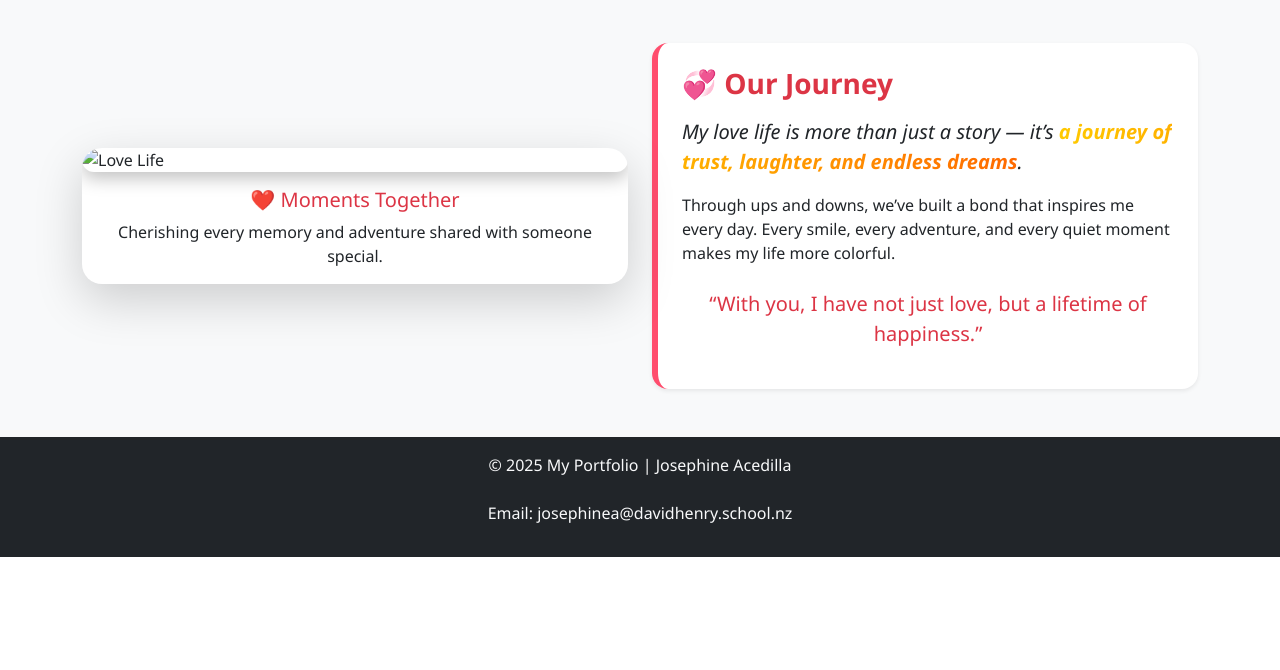
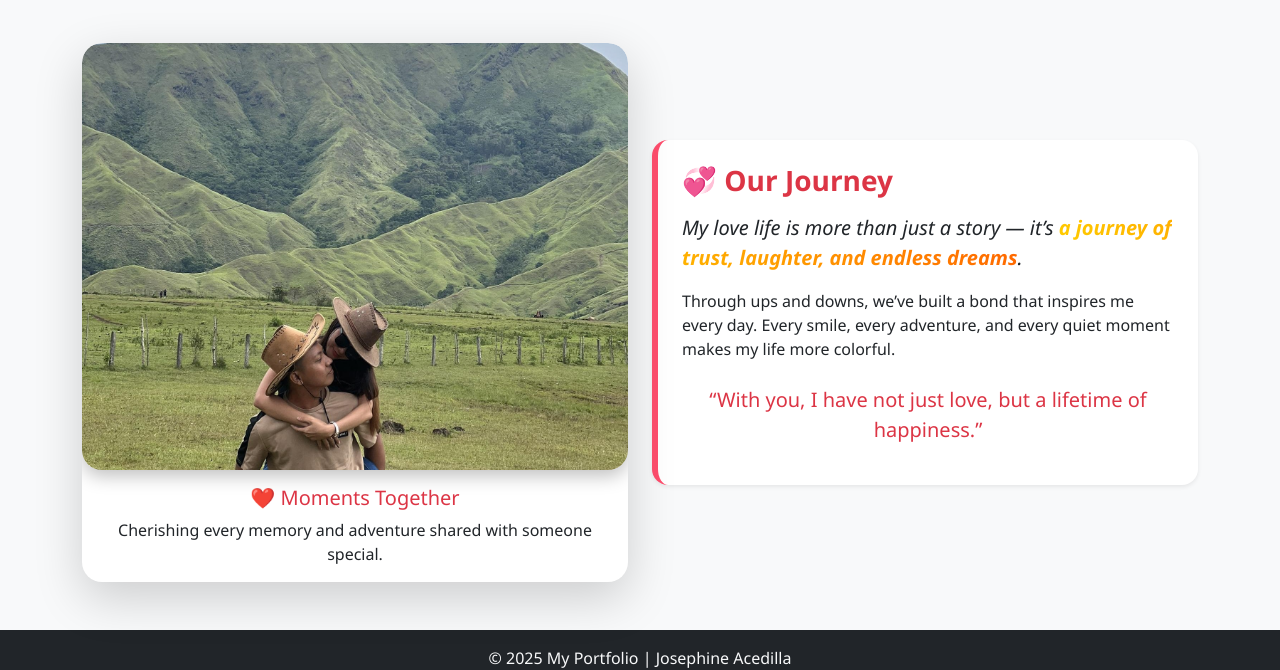
Before and after one commit to Flynnn21/example-portfolio, a plain HTML site: page lovelife.html in a window 1280 px wide. Shown: the part 584-1254 px from the top of the page. Before the commit the page ends 1141 px from the top, so only its background shows below. Drawn offline with nearby package versions, Linux system fonts and the light colour scheme.

Commit message:
lovelife.html

```diff
--- a/lovelife.html
+++ b/lovelife.html
@@ -87,7 +87,7 @@
           <div class="col-md-6">
             <div class="card shadow-lg border-0 h-100">
               <img
-                src="img/memories.jpg"
+                src="memories.jpg"
                 class="card-img-top love-img"
                 alt="Love Life"
               />
```
